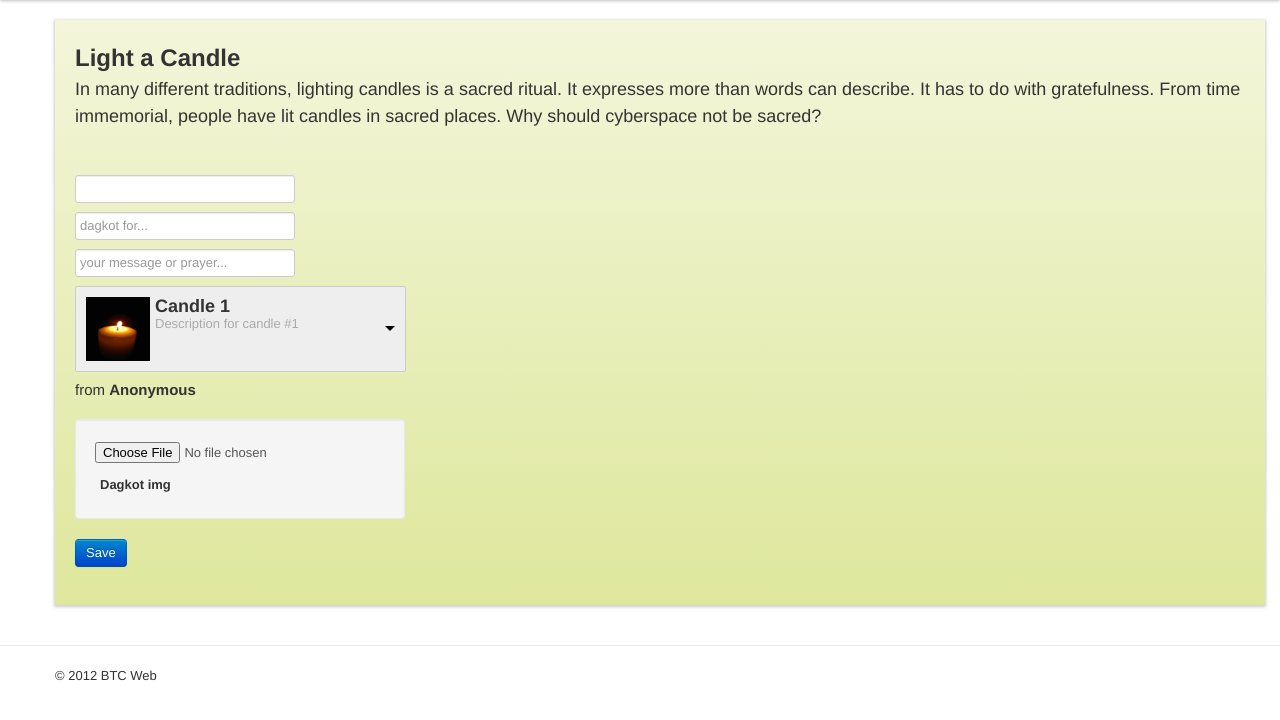
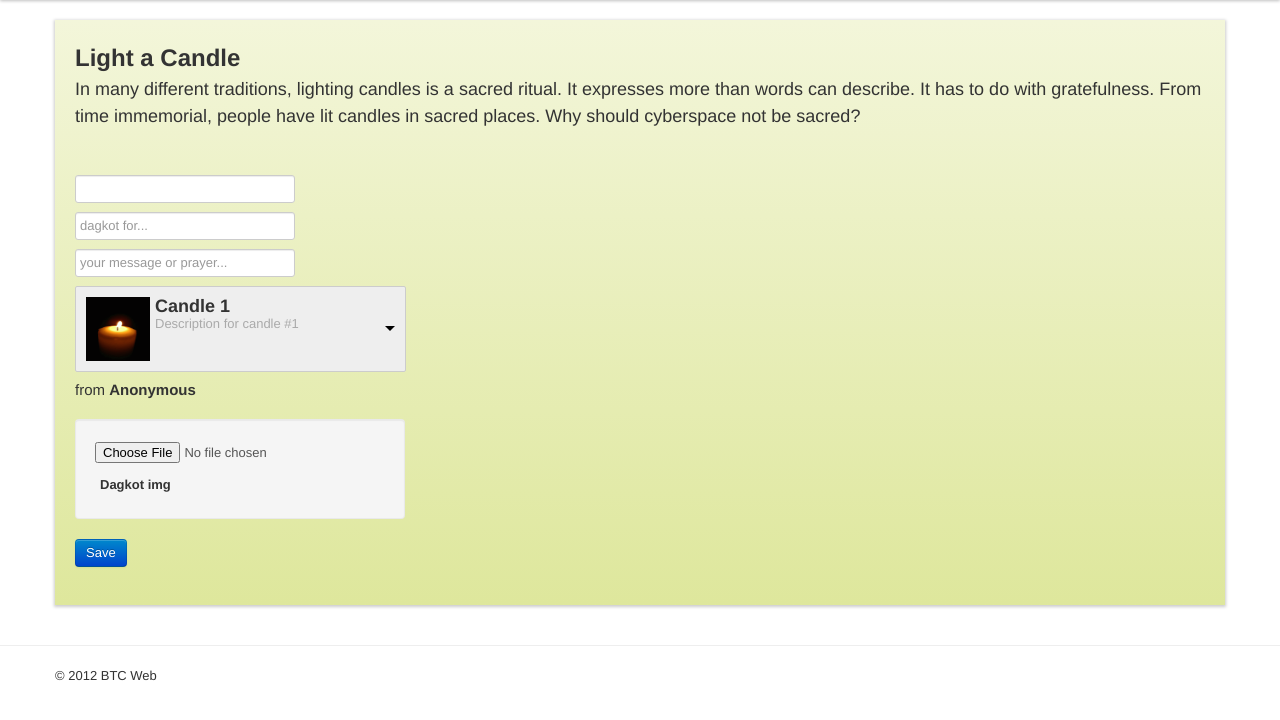
Before and after one commit to PeithVergil/dagkot, a Python web app: template templates/home/add.html in a window 1280 px wide. Shown: the part 40-760 px from the top of the page. Run offline with Jinja, Linux system fonts and the light colour scheme; the template is opened without the code that fills it: most values are stand-ins (such as "Sample title", 1, 10 or a date in 2020); form fields are guessed from the names that the template uses; style sheets or scripts are compiled from the project's sources; some libraries are stand-ins or nearby versions.

Commit message:
Fixed misaligned div in the Add Dagkot page.

```diff
--- a/templates/home/add.html
+++ b/templates/home/add.html
@@ -3,8 +3,8 @@
 {% block head_title %}Dagkot - Add New Dagkot{% endblock head_title %}
 
 {% block content %}
-	<div class="row-fluid" id="home_top">
-		<div class="span12 inner">
+	<div id="home_top">
+		<div class="inner">
 			<div class="hero-unit">
 				<h2>Light a Candle</h2>
 				<p>
```
